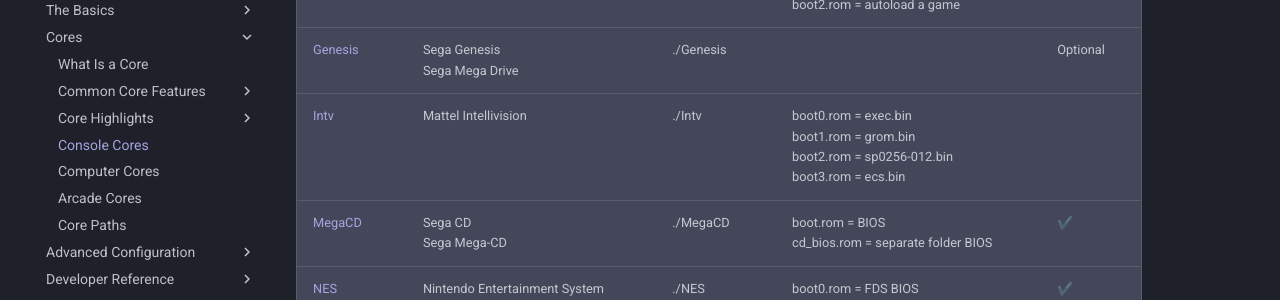
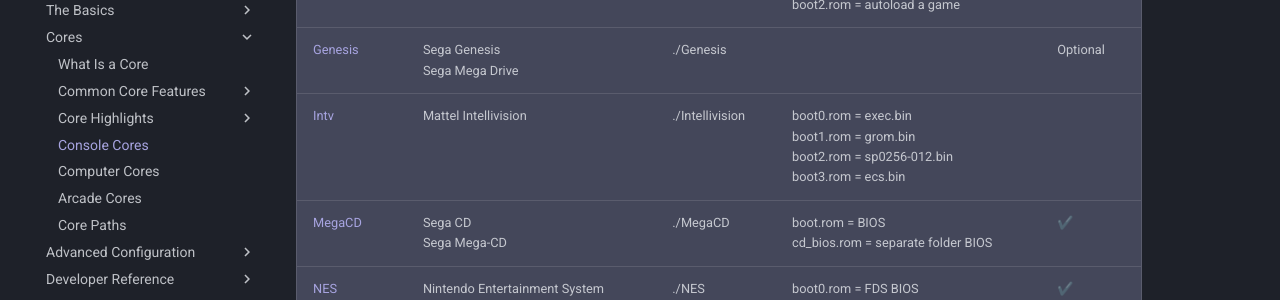
Before and after one commit to MiSTer-devel/MkDocs_MiSTer, an MkDocs documentation site: the page built from docs/cores/console.md, in a window 1280 px wide and 900 px high, scrolled down 781 px. Shown: the part 152-452 px from the top of the window. Built offline with MkDocs 1.6.1 and Material for MkDocs 9.7.7, drawn with Linux system fonts in a browser that asks for light colours; comment, search, counter and statistics services are not loaded.

Commit message:
console.md - Intv --> Intellivision

```diff
--- a/docs/cores/console.md
+++ b/docs/cores/console.md
@@ -21,7 +21,7 @@
 | [GameBoy](https://github.com/MiSTer-devel/Gameboy_MiSTer)                     | Nintendo Game Boy                                                                                       | ./Gameboy               | boot1.rom = Gameboy Color BIOS<br>boot2.rom = autoload a game                                                                                 | ✔️       |
 | [Gameboy2P](https://github.com/MiSTer-devel/Gameboy_MiSTer/tree/Gameboy2P)    | 2x Game Boy (2-Player)                                                                                  | ./Gameboy2P             | boot1.rom = Gameboy Color BIOS<br>boot2.rom = autoload a game                                                                                 | ✔️       |
 | [Genesis](https://github.com/MiSTer-devel/Genesis_MiSTer)                     | Sega Genesis<br>Sega Mega Drive                                                                         | ./Genesis               |                                                                                                                                               | Optional |
-| [Intv](https://github.com/MiSTer-devel/Intv_MiSTer)                           | Mattel Intellivision                                                                                    | ./Intv                  | boot0.rom = exec.bin<br>boot1.rom = grom.bin<br>boot2.rom = sp0256-012.bin<br>boot3.rom = ecs.bin                                             |          |
+| [Intv](https://github.com/MiSTer-devel/Intv_MiSTer)                           | Mattel Intellivision                                                                                    | ./Intellivision                  | boot0.rom = exec.bin<br>boot1.rom = grom.bin<br>boot2.rom = sp0256-012.bin<br>boot3.rom = ecs.bin                                             |          |
 | [MegaCD](https://github.com/MiSTer-devel/MegaCD_MiSTer)                       | Sega CD<br>Sega Mega-CD                                                                                 | ./MegaCD                | boot.rom = BIOS<br>cd\_bios.rom = separate folder BIOS                                                                                        | ✔️       |
 | [NES](https://github.com/MiSTer-devel/NES_MiSTer)                             | Nintendo Entertainment System<br>Famicom Disk System<br>NSF Music Player                                | ./NES                   | boot0.rom = FDS BIOS<br>boot1.rom = NES Cart (optional)<br>boot2.rom = blank FDS image (optional)<br>boot3.rom = .PAL Palette File (optional) | ✔️       |
 | [NeoGeo](https://github.com/MiSTer-devel/NeoGeo_MiSTer)                       | SNK Neo Geo AES & MVS                                                                                   | ./NeoGeo                | 000-lo.lo<br>sfix.sfix<br>sp-s2.sp1 (MVS)<br>neo-epo.sp1 (AES)<br>uni-bios.rom                                                                | ✔️       |
```
